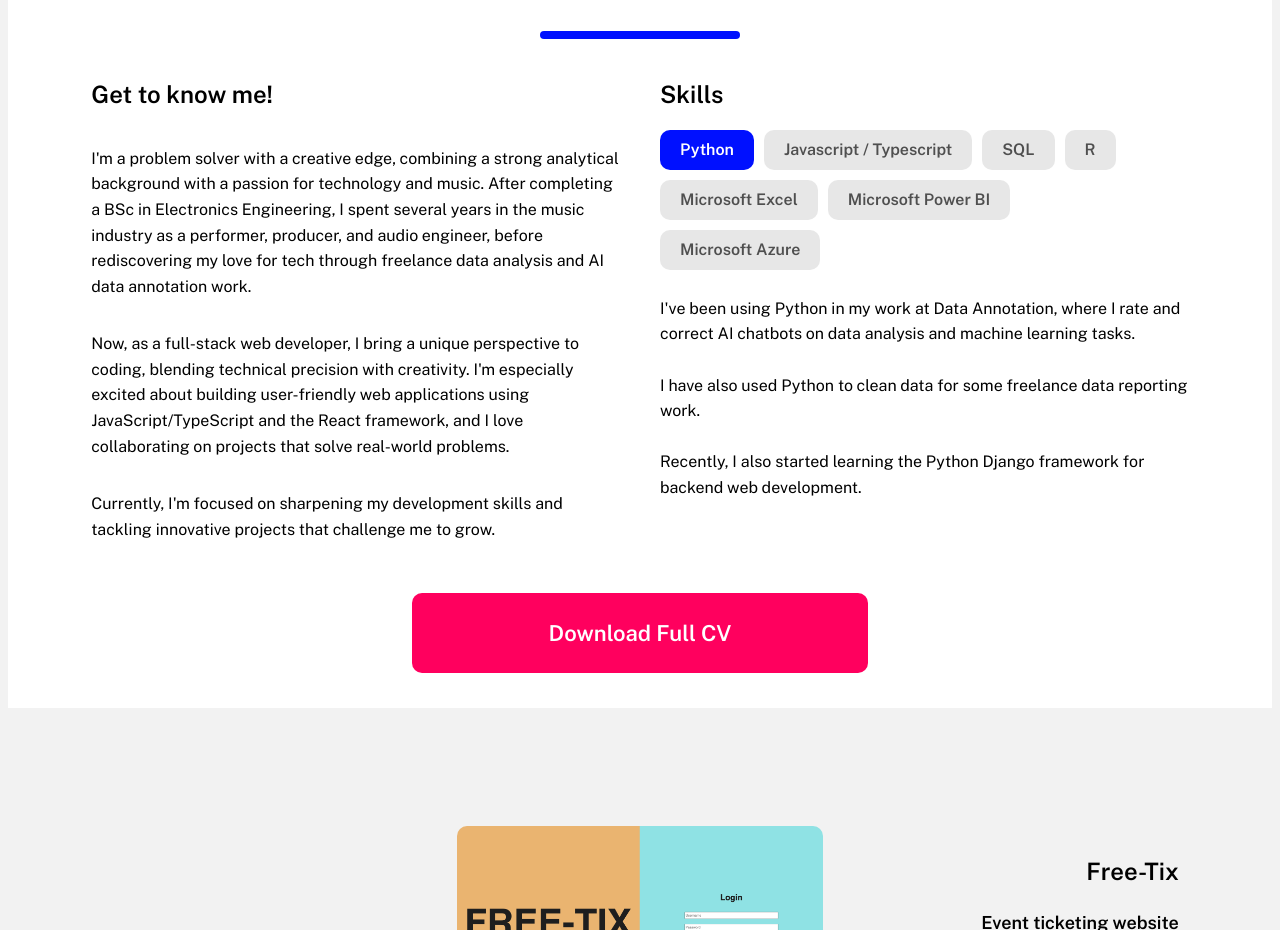
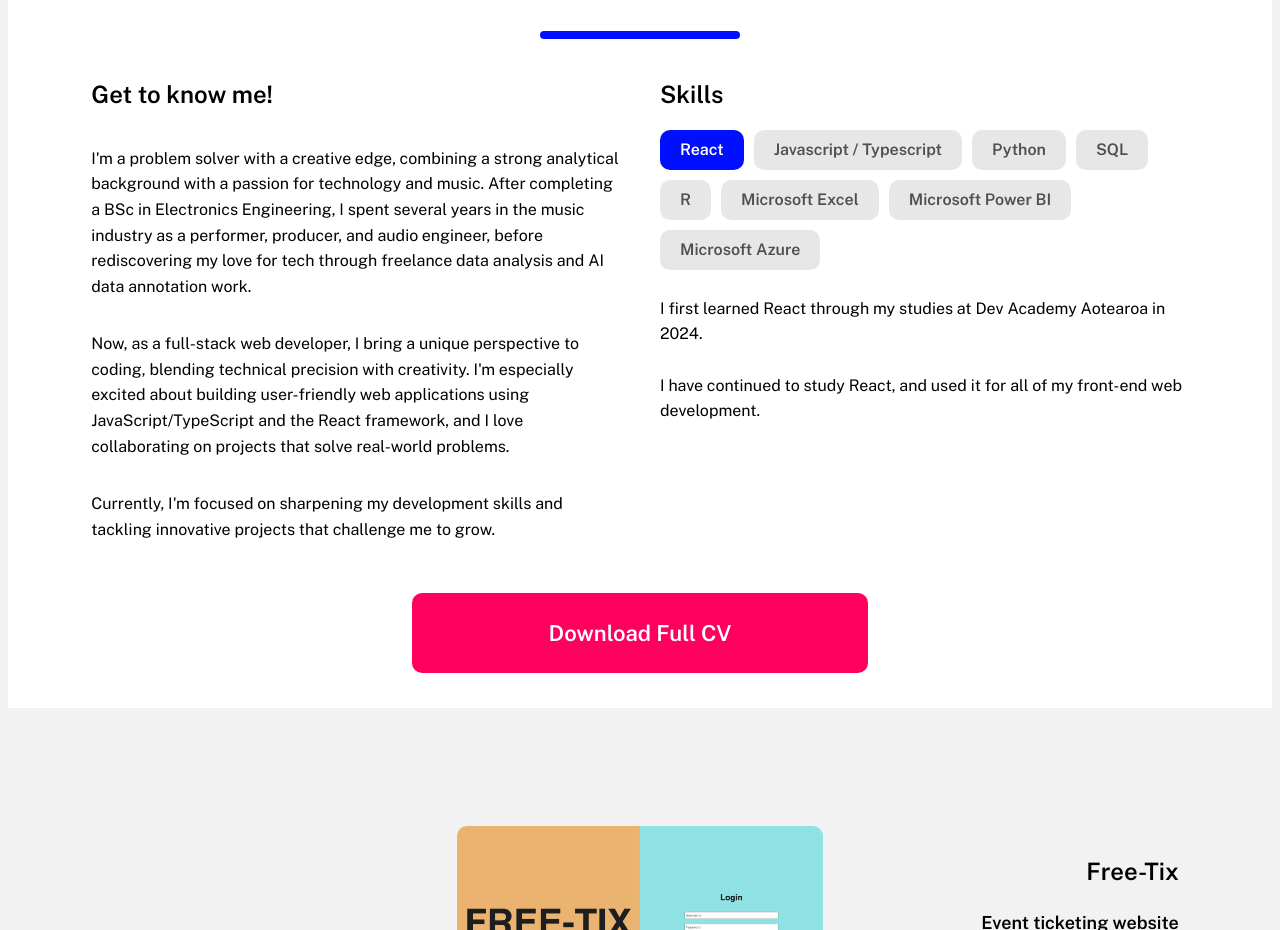
Before and after one commit to tyaan/Portfolio-new, a React (Vite) app: page / in a window 1280 px wide. Shown: the part 928-1858 px from the top of the page. Built offline with nearby package versions, Linux system fonts and the light colour scheme.

Commit message:
skills section updated with react

```diff
--- a/src/CV.tsx
+++ b/src/CV.tsx
@@ -74,13 +74,11 @@ interface Skill {
 
 const skills: Skill[] = [
   {
-    title: "Python",
+    title: "React",
     details: <>
-    I've been using Python in my work at Data Annotation, where I rate and correct AI chatbots on data analysis and machine learning tasks.
+    I first learned React through my studies at Dev Academy Aotearoa in 2024.
     <br /><br />
-    I have also used Python to clean data for some freelance data reporting work.
-    <br /><br />
-    Recently, I also started learning the Python Django framework for backend web development.
+    I have continued to study React, and used it for all of my front-end web development.
     </>
   },
   {
@@ -89,6 +87,16 @@ const skills: Skill[] = [
     I learned JavaScript and TypeScript as part of my education at Dev Academy Aotearoa.
     <br /><br />
     I have experience building full-stack websites with React, Node.js, and Express.js.
+    </>
+  },
+  {
+    title: "Python",
+    details: <>
+    I've been using Python in my work at Data Annotation, where I rate and correct AI chatbots on data analysis and machine learning tasks.
+    <br /><br />
+    I have also used Python to clean data for some freelance data reporting work.
+    <br /><br />
+    I have also been learning the Python Django framework for backend web development.
     </>
   },
   {
```
